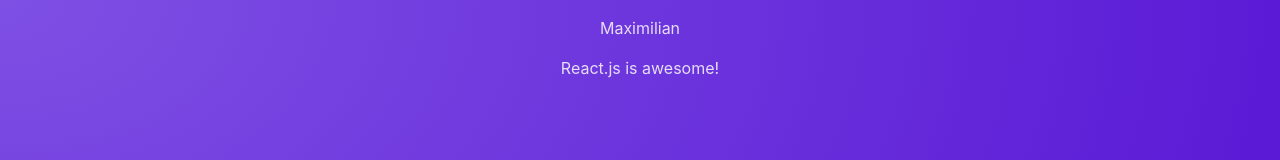
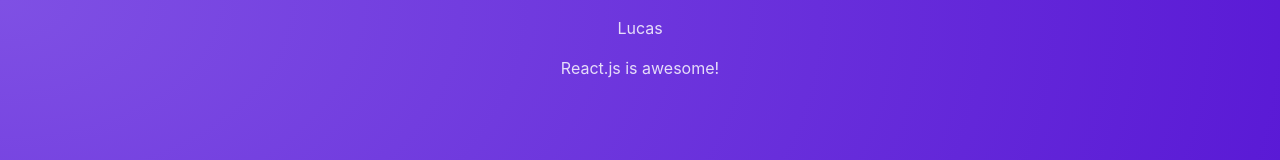
Before and after one commit to lucasdnr/node, a React (Vite) app in the folder react-crash-course/: page / in a window 1280 px wide. Shown: the top 160 px of the page. Built offline with nearby package versions, Linux system fonts and the light colour scheme.

Commit message:
testing dynamic values

```diff
--- a/react-crash-course/src/components/Post.jsx
+++ b/react-crash-course/src/components/Post.jsx
@@ -1,7 +1,11 @@
+const names = ["Lucas", "Daniel"];
+
 function Post() {
+  const chosenName = Math.random() > 0.5 ? names[0] : names[1];
+
   return (
     <div>
-      <p>Maximilian</p>
+      <p>{chosenName}</p>
       <p>React.js is awesome!</p>
     </div>
   );
```
